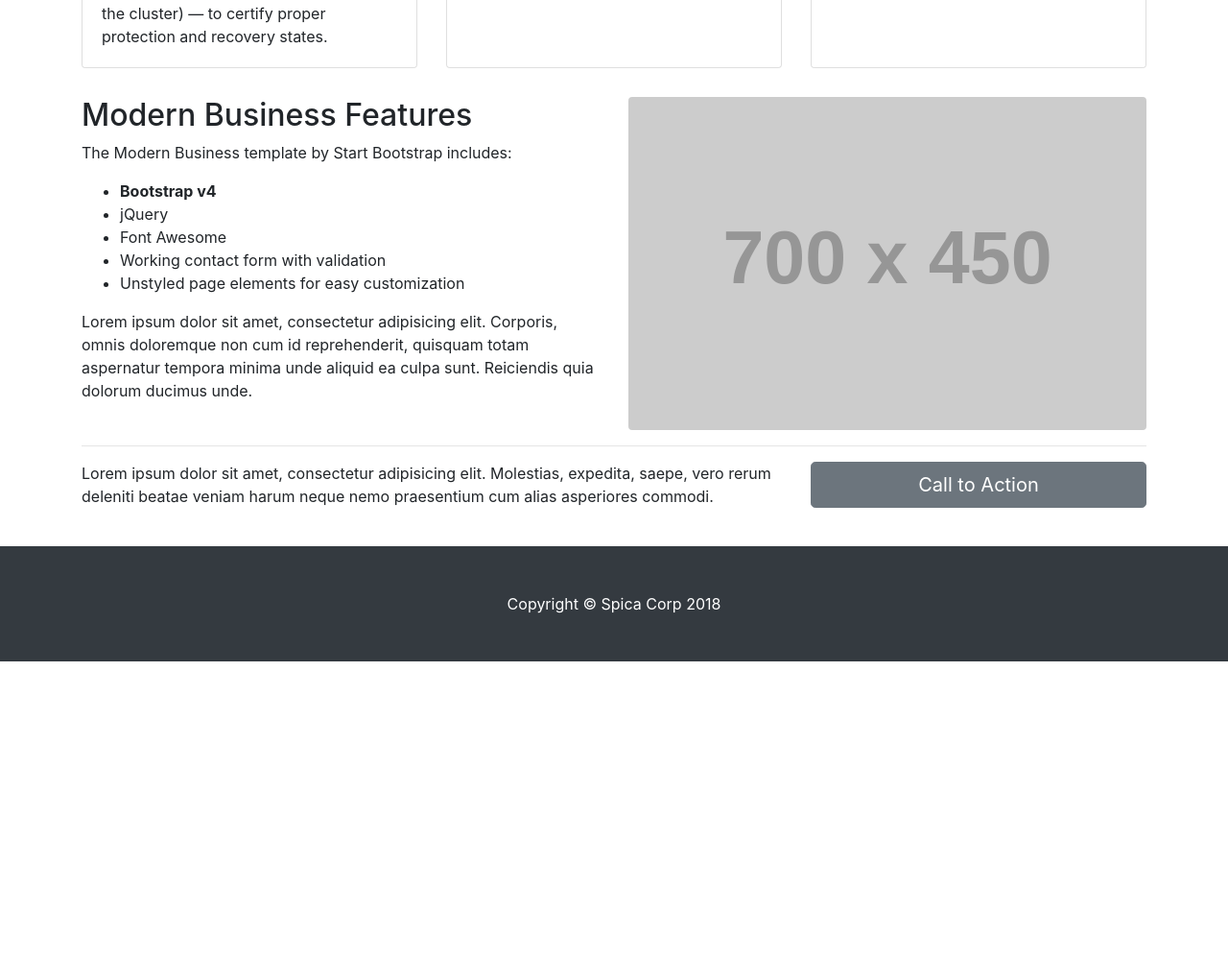
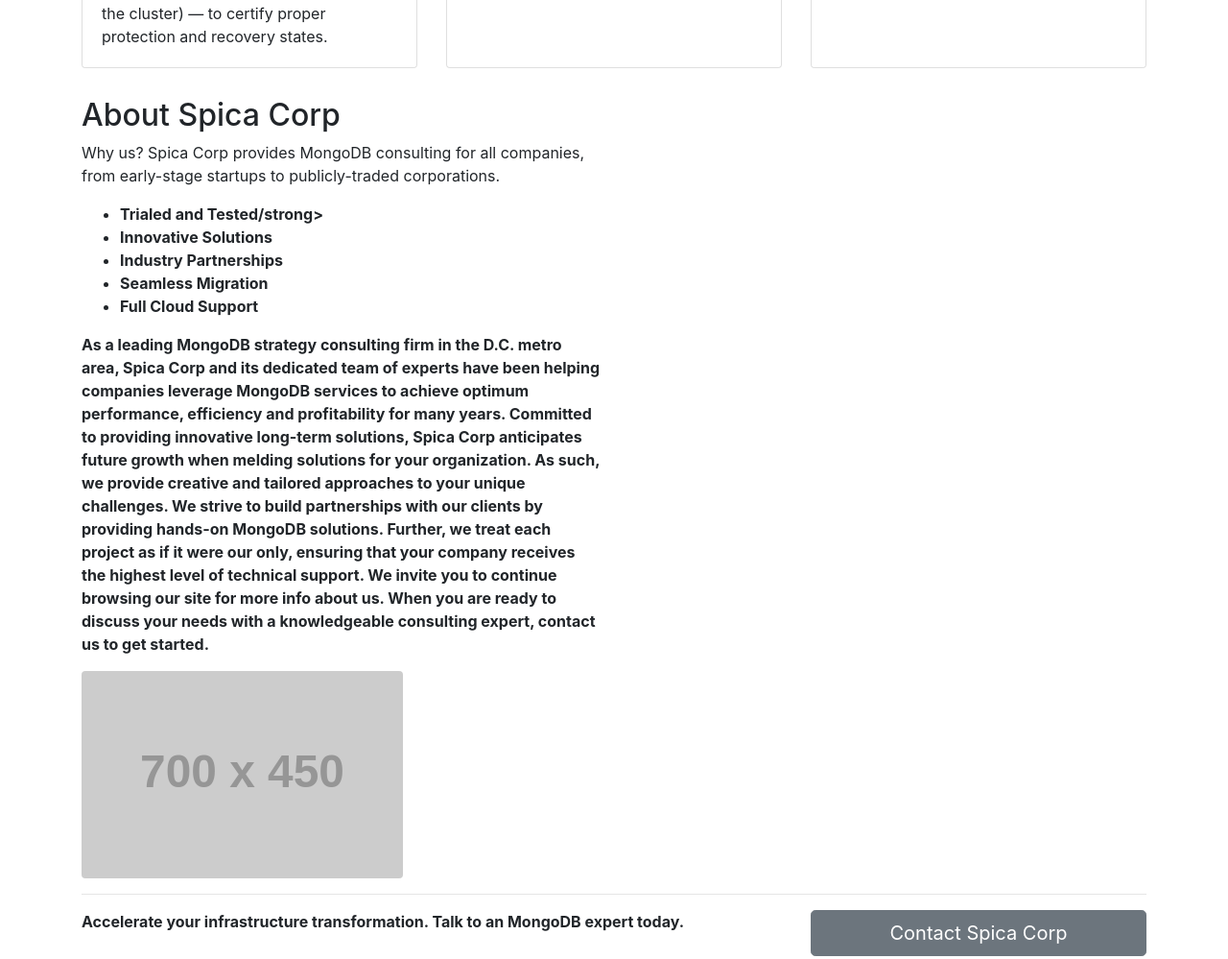
Before and after one commit to te7as/spica-site, a website: page index.html in a window 1280 px wide. Shown: the part 2489-3488 px from the top of the page at 96% size. Before the commit the page ends 3178 px from the top, so only its background shows below. Drawn offline with Linux system fonts and the light colour scheme; placeholder pictures from the web are drawn by us.

Commit message:
Bottom half of pagee/About us/Contact/etc.

```diff
--- a/index.html
+++ b/index.html
@@ -237,18 +237,22 @@
       <!-- Features Section -->
       <div class="row">
         <div class="col-lg-6">
-          <h2>Modern Business Features</h2>
-          <p>The Modern Business template by Start Bootstrap includes:</p>
+          <h2>About Spica Corp</h2>
+          <p>Why us? Spica Corp provides MongoDB consulting for all companies, from early-stage startups to publicly-traded corporations.</p>
           <ul>
             <li>
-              <strong>Bootstrap v4</strong>
+              <strong>Trialed and Tested/strong>
             </li>
-            <li>jQuery</li>
-            <li>Font Awesome</li>
-            <li>Working contact form with validation</li>
-            <li>Unstyled page elements for easy customization</li>
+            <li>Innovative Solutions</li>
+            <li>Industry Partnerships</li>
+            <li>Seamless Migration</li>
+            <li>Full Cloud Support</li>
           </ul>
-          <p>Lorem ipsum dolor sit amet, consectetur adipisicing elit. Corporis, omnis doloremque non cum id reprehenderit, quisquam totam aspernatur tempora minima unde aliquid ea culpa sunt. Reiciendis quia dolorum ducimus unde.</p>
+          <p>As a leading MongoDB strategy consulting firm in the D.C. metro area, Spica Corp and its dedicated team of experts have been helping companies leverage MongoDB services to achieve optimum performance, efficiency and profitability for many years.
+            Committed to providing innovative long-term solutions, Spica Corp anticipates future growth when melding solutions for your organization. As such, we provide creative and tailored approaches to your unique challenges.
+            We strive to build partnerships with our clients by providing hands-on MongoDB solutions. Further, we treat each project as if it were our only, ensuring that your company receives the highest level of technical support.
+            We invite you to continue browsing our site for more info about us. When you are ready to discuss your needs with a knowledgeable consulting expert, contact us to get started.
+            </p>
         </div>
         <div class="col-lg-6">
           <img class="img-fluid rounded" src="http://placehold.it/700x450" alt="">
@@ -261,10 +265,10 @@
       <!-- Call to Action Section -->
       <div class="row mb-4">
         <div class="col-md-8">
-          <p>Lorem ipsum dolor sit amet, consectetur adipisicing elit. Molestias, expedita, saepe, vero rerum deleniti beatae veniam harum neque nemo praesentium cum alias asperiores commodi.</p>
+          <p>Accelerate your infrastructure transformation. Talk to an MongoDB expert today.</p>
         </div>
         <div class="col-md-4">
-          <a class="btn btn-lg btn-secondary btn-block" href="#">Call to Action</a>
+          <a class="btn btn-lg btn-secondary btn-block" href="#">Contact Spica Corp</a>
         </div>
       </div>
 
```
